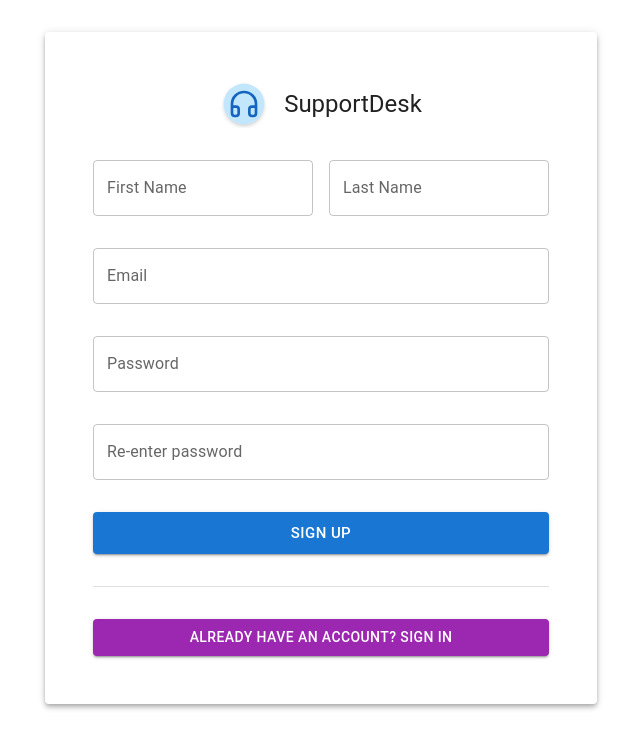
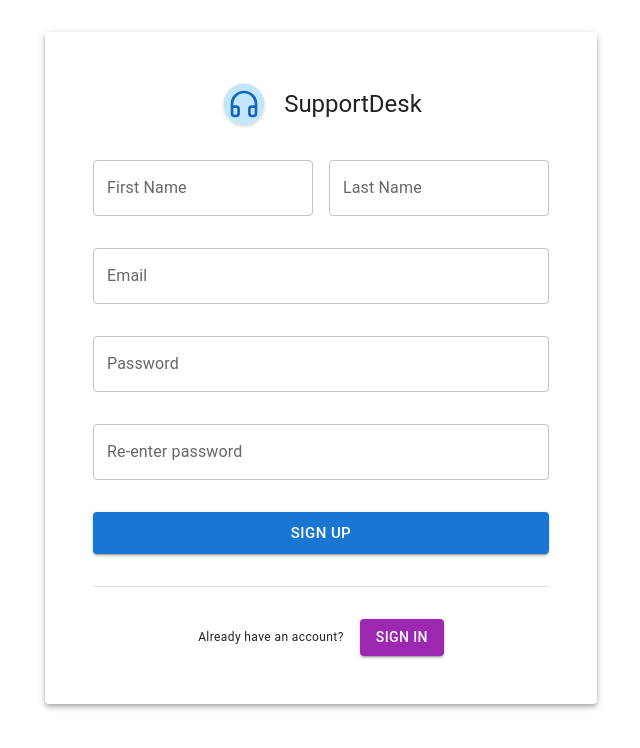
Before and after one commit to hstahelin/supportdesk, a React (Create React App) app in the folder client/: page /signup in a window 1280 px wide. Shown: the top 748 px of the page, without its empty margins (319-959 px from the left). Built offline with nearby package versions, Linux system fonts and the light colour scheme.

Commit message:
Add Signup FrontEnd UI

```diff
--- a/client/src/pages/Login/Login.jsx
+++ b/client/src/pages/Login/Login.jsx
@@ -7,7 +7,10 @@ import {
   Typography,
   Divider,
   Stack,
+  Snackbar,
 } from "@mui/material";
+import { Link } from "react-router-dom";
+
 import SupportDeskIcon from "../../assets/icons/supportdesk.icon.svg";
 import { useState } from "react";
 import "./Login.scss";
@@ -19,6 +22,17 @@ function Login() {
     email: true,
     password: true,
   });
+  const [openForgot, setOpenForgot] = useState(false);
+
+  const handleOpenForgetPassword = () => {
+    setOpenForgot(true);
+  };
+  const handleCloseForgetPassword = (event, reason) => {
+    if (reason === "clickaway") {
+      return;
+    }
+    setOpenForgot(false);
+  };
 
   const handleChange = (e) => {
     setFormValues({
@@ -82,18 +96,28 @@ function Login() {
           </Button>
           <Divider />
           <Button
+            component={Link}
+            to="/signup"
             variant="contained"
             color="secondary"
-            onClick={() => alert("Go to SignUp")}
           >
             New user? Sign up
           </Button>
           <Button
+            variant="outlined"
             color="secondary"
-            onClick={() => alert("Go to password reset")}
+            size="small"
+            onClick={handleOpenForgetPassword}
           >
             Forgot your password?
           </Button>
+          <Snackbar
+            anchorOrigin={{ vertical: "bottom", horizontal: "center" }}
+            open={openForgot}
+            autoHideDuration={3000}
+            onClose={handleCloseForgetPassword}
+            message="Not yet implemented."
+          />
         </Box>
       </Paper>
     </Container>
--- a/client/src/pages/Signup/Signup.jsx
+++ b/client/src/pages/Signup/Signup.jsx
@@ -8,6 +8,8 @@ import {
   Divider,
   Stack,
 } from "@mui/material";
+import { Link } from "react-router-dom";
+
 import SupportDeskIcon from "../../assets/icons/supportdesk.icon.svg";
 import { useState } from "react";
 import "./Signup.scss";
@@ -151,13 +153,23 @@ function Signup() {
             Sign Up
           </Button>
           <Divider />
-          <Button
-            variant="contained"
-            color="secondary"
-            onClick={() => alert("Go to SignUp")}
+          <Stack
+            className="stack"
+            direction={{ xs: "column", sm: "row" }}
+            spacing={2}
+            justifyContent="center"
+            alignItems="center"
           >
-            Already have an account? Sign in
-          </Button>
+            <Typography variant="caption">Already have an account?</Typography>
+            <Button
+              component={Link}
+              to="/"
+              variant="contained"
+              color="secondary"
+            >
+              Sign in
+            </Button>
+          </Stack>
         </Box>
       </Paper>
     </Container>
```
